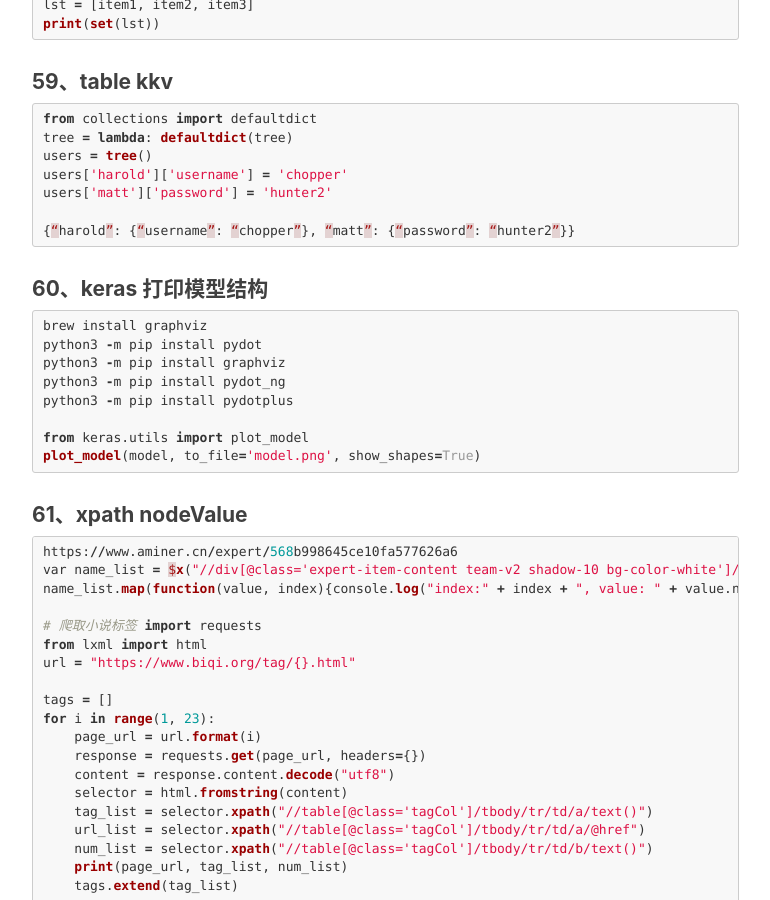
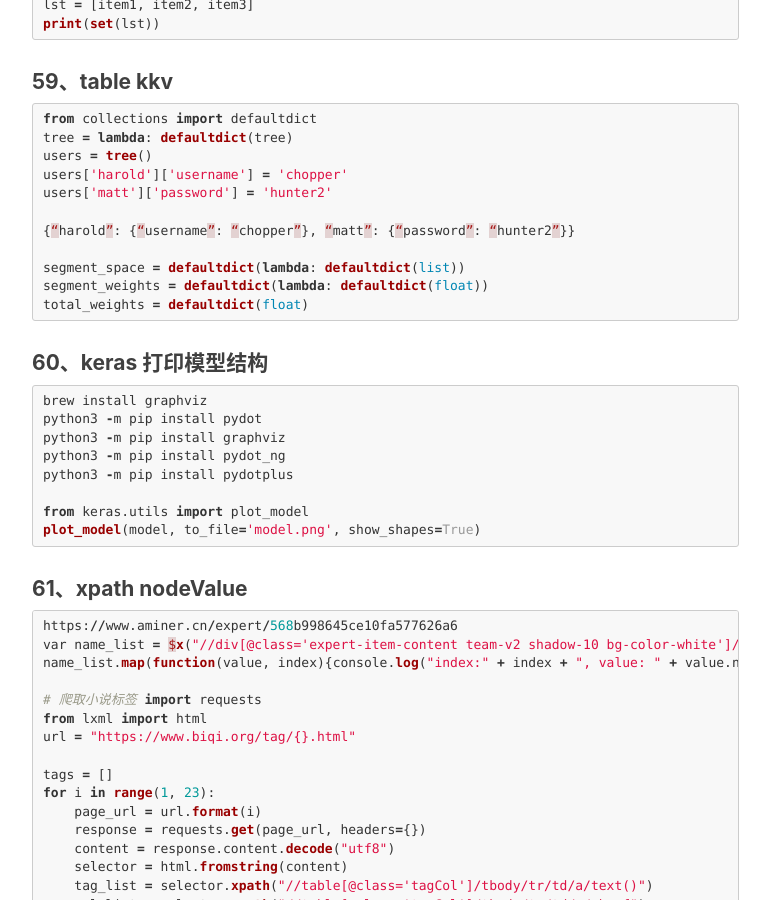
Before and after one commit to cddesire/cddesire.github.io, a Jekyll site: the page built from _posts/2017-06-01-common-python-code.markdown, in a window 1280 px wide and 900 px high, scrolled down 21780 px. Shown: the whole window, without its empty margins (233-1003 px from the left). Built offline with Jekyll 4.4.1, drawn with Linux system fonts in a browser that asks for light colours; nearby versions of some CDN libraries; comment, search, counter and statistics services are not loaded; some of the changed text lies outside the part shown.

Commit message:
Update 2017-06-01-common-python-code.markdown
add default dict

````diff
--- a/_posts/2017-06-01-common-python-code.markdown
+++ b/_posts/2017-06-01-common-python-code.markdown
@@ -1267,6 +1267,10 @@ users['harold']['username'] = 'chopper'
 users['matt']['password'] = 'hunter2'
 
 {“harold”: {“username”: “chopper”}, “matt”: {“password”: “hunter2”}}
+
+segment_space = defaultdict(lambda: defaultdict(list))
+segment_weights = defaultdict(lambda: defaultdict(float))
+total_weights = defaultdict(float)
 ```
 
 #### 60、keras 打印模型结构
````
